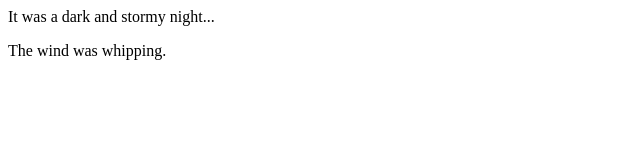
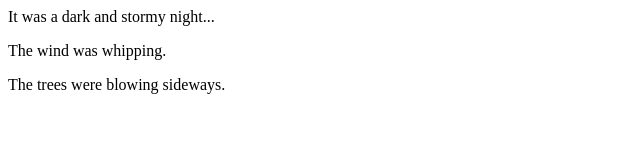
Before and after one commit to xsdc002/fireside-story, a plain HTML site: page index.html in a window 1280 px wide. Shown: the whole page, without its empty margins (0-640 px from the left). Drawn offline with Linux system fonts and the light colour scheme.

Commit message:
added third line of stroy

```diff
--- a/index.html
+++ b/index.html
@@ -2,5 +2,6 @@
     <body>
         <p>It was a dark and stormy night...</p>
         <p>The wind was whipping.</p>
+        <p>The trees were blowing sideways.</p>
     </body>
 </html>
```
Also changed, not shown: 1 other file.
